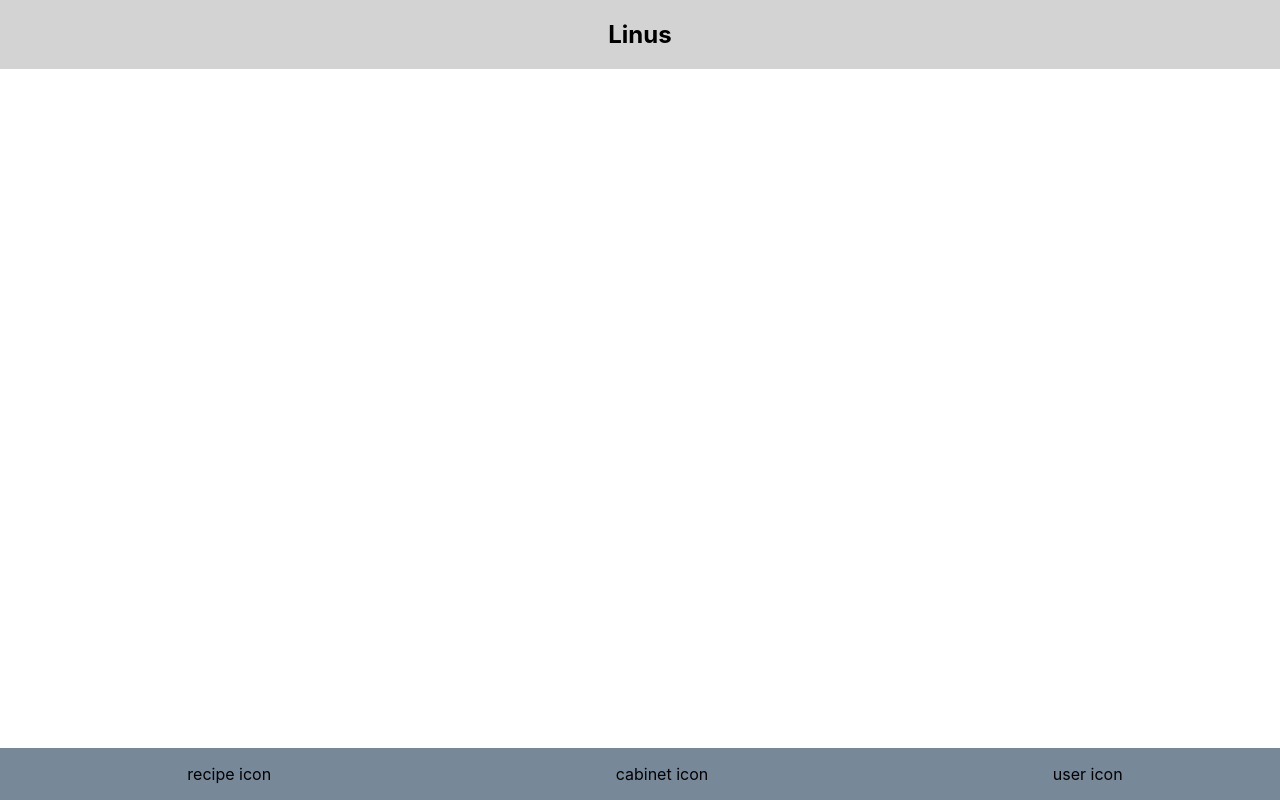
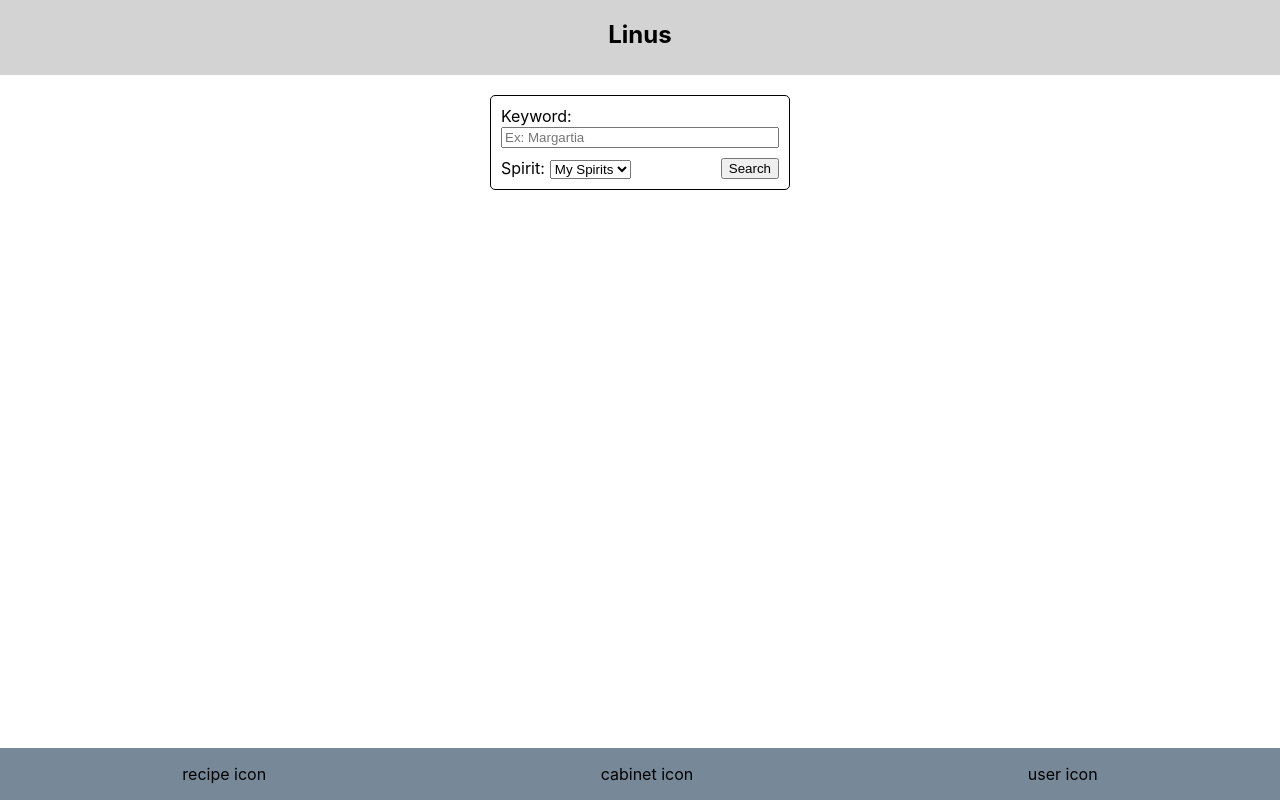
Before and after one commit to thinkful-ei-jaguar/TaylorP-FirstCapstone, a React (Create React App) app: page / in a window 1280 px wide. Built offline with nearby package versions, Linux system fonts and the light colour scheme.

Commit message:
recipeSearch form

```diff
--- a/src/App.js
+++ b/src/App.js
@@ -1,15 +1,17 @@
 import React, { Component } from 'react';
 import Nav from './Nav/nav-top'
 import Footer from './Nav/footer'
+import Recipes from './Recipes/recipes';
 
 
 class App extends Component {
   render(){
     return (
-      <main className='app'>
+      <>
         <Nav />
+        <Recipes />
         <Footer />
-      </main>
+      </>
     )
   }
 }
--- a/src/Nav/nav-top.css
+++ b/src/Nav/nav-top.css
@@ -6,4 +6,9 @@
   left: 0;
   display: flex;
   justify-content: center;
+  height: 75px;
 }
+
+.space {
+  height: 75px;
+}
--- a/src/Nav/nav-top.js
+++ b/src/Nav/nav-top.js
@@ -3,8 +3,11 @@ import './nav-top.css'
 
 export default function Nav(props) {
   return (
+    <>
     <nav className='nav-bar-top'>
       <h1>Linus</h1>
     </nav>
+    <div className='space'></div>
+    </>
   )
 }
--- /dev/null
+++ b/src/Recipes/recipeList.js
@@ -0,0 +1,14 @@
+import React, { Component } from 'react'
+//import './recipeList.css'
+
+/** Recipe Cards will need to be mapped through upon searching, fetch call -> context -> recipe list -> .map() method here */
+
+class RecipeList extends Component {
+  render(){
+    return (
+
+    )
+  }
+}
+
+export default RecipeList;
--- /dev/null
+++ b/src/Recipes/recipeSearch.css
@@ -0,0 +1,33 @@
+* {
+  box-sizing: border-box;
+}
+
+.recipe-search {
+  display: flex;
+  justify-content: center;
+  padding: 20px 0;
+}
+
+.recipe-search-form {
+  border: 1px solid black;
+  padding: 10px;
+  width: 300px;
+  border-radius: 5px;
+}
+
+.recipe-search-form input {
+  width: 100%;
+}
+
+.recipe-select-button-div {
+  width: 100%;
+  padding-top: 10px;
+}
+
+.recipe-select-button-div label {
+  padding-right: 5px;
+}
+
+.recipe-select-button-div button {
+  float: right;
+}
--- /dev/null
+++ b/src/Recipes/recipeSearch.js
@@ -0,0 +1,36 @@
+import React, {Component} from 'react'
+import './recipeSearch.css'
+/** Keyword search function to look through 'tags' object in data structure in order to search more in depthly, tags will be made by me when seeding the DB */
+
+
+class RecipesSearch extends Component {
+  render(){
+    return (
+      <section className='recipe-search'>
+        <form className='recipe-search-form'>
+          <div className='searchbar'>
+            <label htmlFor='keyword'>Keyword:{' '}</label>
+            <input type='text' name='keyword' id='keyword' placeholder='Ex: Margartia' />
+          </div>
+          <div className='recipe-select-button-div'>
+            <label htmlFor='spirit-search'>Spirit:</label>
+            <select name='spirit-search' id='spirit-search'>
+              <option value='owned'>My Spirits</option>
+              <option value='vodka'>Vodka</option>
+              <option value='gin'>Gin</option>
+              <option value='tequila'>Tequila</option>
+              <option value='bourbon'>Bourbon</option>
+              <option value='rye'>Rye</option>
+              <option value='Scotch'>Scotch</option>
+            </select>
+            <button type='submit'>
+              Search
+            </button>
+          </div>
+        </form>
+      </section>
+    )
+  }
+}
+
+export default RecipesSearch;
--- /dev/null
+++ b/src/Recipes/recipes.js
@@ -0,0 +1,16 @@
+import React, { Component } from 'react'
+import RecipeSearch from './recipeSearch'
+//import RecipeList from './recipeList'
+//import './recipes.css'
+
+class Recipes extends Component {
+  render(){
+    return (
+      <main className='recipe_main'>
+        <RecipeSearch />
+      </main>
+    )
+  }
+}
+
+export default Recipes;
```
